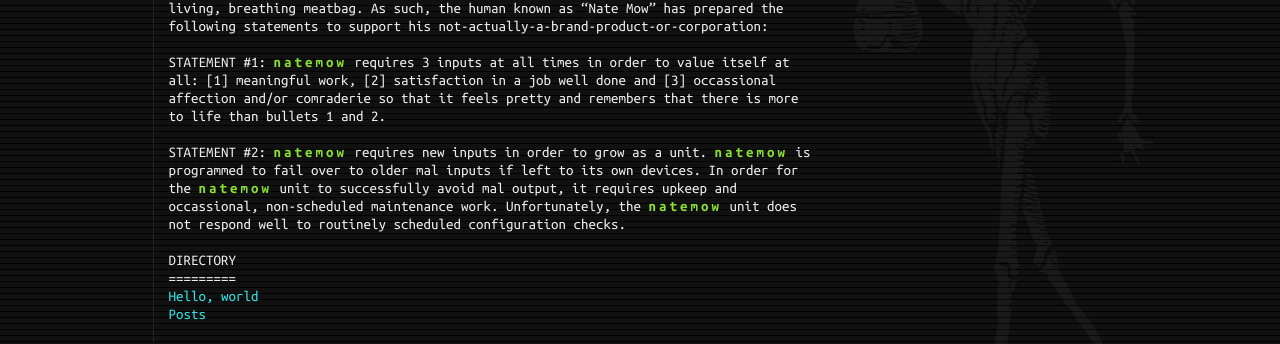
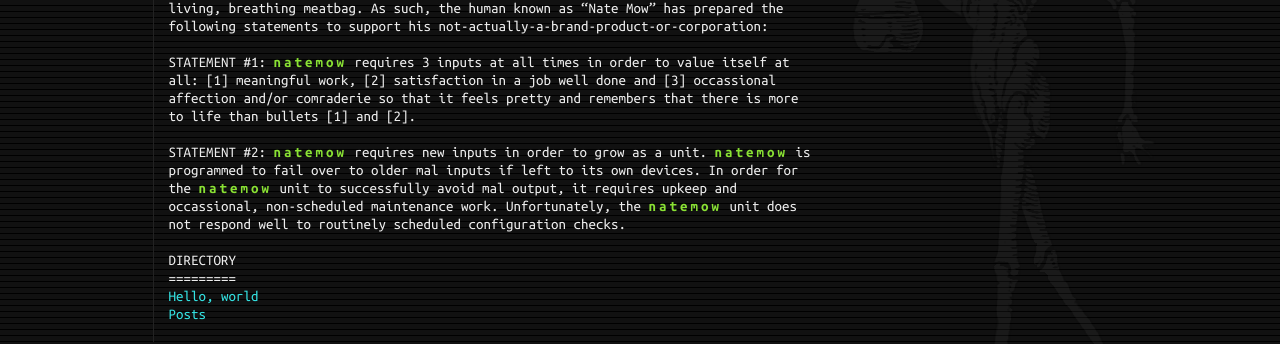
Before and after one commit to natemow/natemow.github.io, a Jekyll site: the page built from about.md, in a window 1280 px wide. Shown: the part 288-632 px from the top of the page. Built offline with Jekyll 4.4.1, drawn with Linux system fonts in a browser that asks for light colours; nearby versions of some CDN libraries.

Commit message:
Actual blog shiz.

```diff
--- a/about.md
+++ b/about.md
@@ -10,6 +10,6 @@ I don't even know where to begin.
 
 But it is funny to pretend that {% include brand.html %} is a brand, product or corporation and not a living, breathing meatbag. As such, the human known as "Nate Mow" has prepared the following statements to support his not-actually-a-brand-product-or-corporation:
 
-STATEMENT #1: {% include brand.html %} requires 3 inputs at all times in order to value itself at all: [1] meaningful work, [2] satisfaction in a job well done and [3] occassional affection and/or comraderie so that it feels pretty and remembers that there is more to life than bullets 1 and 2.
+STATEMENT #1: {% include brand.html %} requires 3 inputs at all times in order to value itself at all: [1] meaningful work, [2] satisfaction in a job well done and [3] occassional affection and/or comraderie so that it feels pretty and remembers that there is more to life than bullets [1] and [2].
 
 STATEMENT #2: {% include brand.html %} requires new inputs in order to grow as a unit. {% include brand.html %} is programmed to fail over to older mal inputs if left to its own devices. In order for the {% include brand.html %} unit to successfully avoid mal output, it requires upkeep and occassional, non-scheduled maintenance work. Unfortunately, the {% include brand.html %} unit does not respond well to routinely scheduled configuration checks.
```
